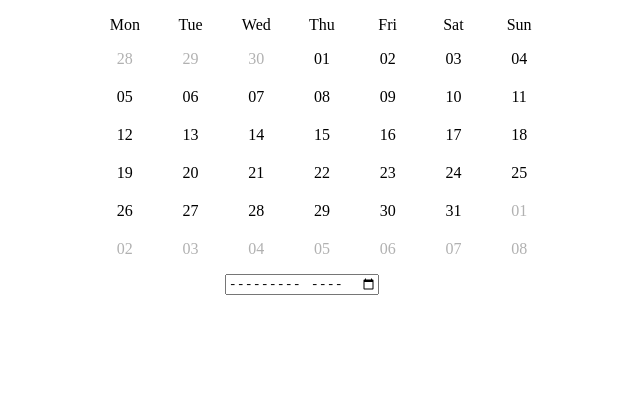
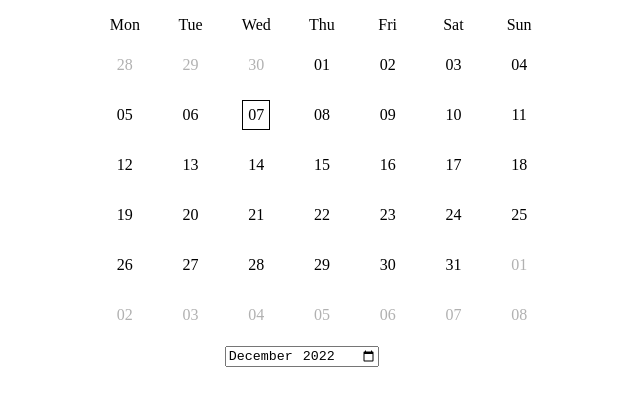
Before and after one commit to dairinka/simple_calendar, a plain HTML site: page index.html in a window 1280 px wide. Shown: the whole page, without its empty margins (338-978 px from the left). Drawn offline with Linux system fonts and the light colour scheme.

Commit message:
feat: add visualization current day and month

```diff
--- a/src/index.js
+++ b/src/index.js
@@ -23,14 +23,28 @@ nameDays.forEach((el, ind) => {
 
 let firstDateMonth, firstDayMonth, firstDayMonthTraditional, nameFirstDayMonth;
 let userMonth, userYear;
-let defaultDate = "2022-12";
+
+function getCurrentDate(){
+  let currentDate = new Date();
+  let currentYear = currentDate.getFullYear();
+  let currentMonth = currentDate.getMonth();
+  let currentDay = currentDate.getDate()
+  return [currentYear, currentMonth, currentDay];
+}
+
+function getDefaultMonth(){
+ const[currentYear, currentMonth] = getCurrentDate();
+  return `${currentYear}-${currentMonth + 1}`;
+}
+
+let defaultDate = getDefaultMonth();
+userChoice.value = defaultDate;
 changeData(defaultDate);
 
 function changeData(dataStr) {
   let date = new Date(userChoice.value || dataStr);
   userMonth = date.getMonth();
   userYear = date.getFullYear();
-  console.log("userMonth", userMonth, "userYear", userYear);
   checkYear();
   getData();
   createCalendar();
@@ -72,7 +86,8 @@ function createCalendar() {
   //let restPreviousMonth = 7 - amountDayFirstWeek = 7 - ( 7 - firstDayMonthTraditional + 1) = firstDayMonthTraditional - 1
   let restPreviousMonth = firstDayMonthTraditional - 1;
   let startNextMonth = 42 - amountDaysCurrentMonth - restPreviousMonth;
-
+  const [,,currentDate] = getCurrentDate();
+  console.log("currentDate",currentDate)
   for (let i = 0; i < 42; i += 1) {
     let li = document.createElement("li");
 
@@ -84,8 +99,12 @@ function createCalendar() {
       i >= firstDayMonthTraditional &&
       i < amountDaysCurrentMonth + firstDayMonthTraditional
     ) {
+
       li.textContent = String(i + 1 - firstDayMonthTraditional).padStart(2, 0);
       li.classList.add("current");
+      if (currentDate + firstDayMonthTraditional - 1 === i) {
+        li.classList.add("current", "current-date");
+      }
     }
     if (i >= amountDaysCurrentMonth + firstDayMonthTraditional) {
       li.textContent = String(i + startNextMonth - 42).padStart(2, 0);
--- a/src/style.css
+++ b/src/style.css
@@ -14,6 +14,10 @@ li {
   display: inline-block;
 }
 
+li.current-date {
+  border: 1px solid #000000;
+  padding:5px;
+}
 .grid-date-container {
   display: grid;
   grid-template-rows: repeat(6, 1fr);
```
